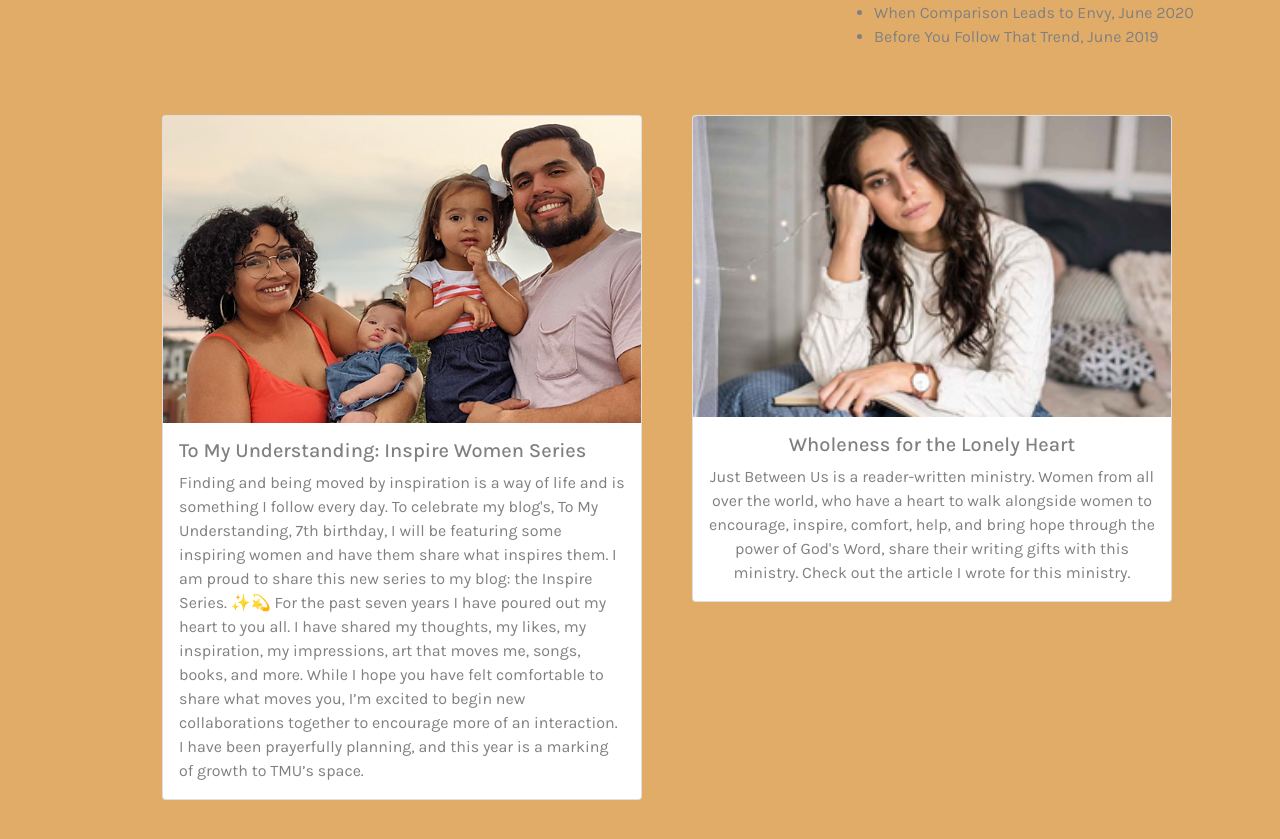
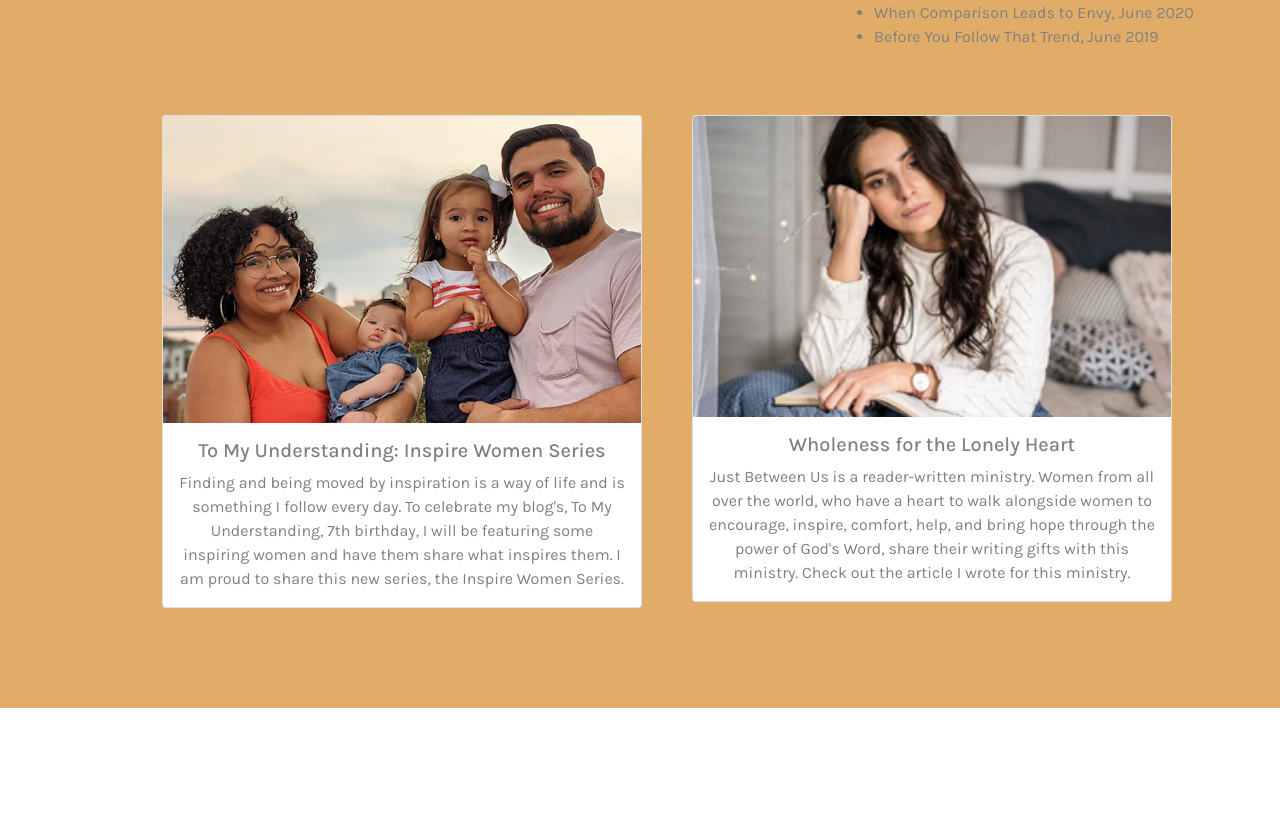
Before and after one commit to Kaitlyn-Lynette/Kathys-Portfolio, a React (Create React App) app: page /featuredwork in a window 1280 px wide. Shown: the part 2676-3515 px from the top of the page. After the commit the page ends 3384 px from the top, so only its background shows below. Built offline with nearby package versions, Linux system fonts and the light colour scheme.

Commit message:
Edits the text to the same length on the article features

```diff
--- a/src/pages/PersonalWriting.js
+++ b/src/pages/PersonalWriting.js
@@ -96,8 +96,8 @@ const PersonalWriting = () => {
             </div>
           </Col> */}
 
-            <Col md={6}>
-              <Card style={{ width: "30rem" }}>
+            <Col xs={12}  md={6} >
+              <Card style={{ width: "30rem", textAlign:"center"}}>
                 <Card.Img variant="top" src="/images/InspireSeries.png" />
                 <Card.Body>
                   <Card.Title>
@@ -108,20 +108,12 @@ const PersonalWriting = () => {
                     is something I follow every day. To celebrate my blog's, To
                     My Understanding, 7th birthday, I will be featuring some
                     inspiring women and have them share what inspires them. I am
-                    proud to share this new series to my blog: the Inspire
-                    Series. ✨💫 For the past seven years I have poured out my
-                    heart to you all. I have shared my thoughts, my likes, my
-                    inspiration, my impressions, art that moves me, songs,
-                    books, and more. While I hope you have felt comfortable to
-                    share what moves you, I’m excited to begin new
-                    collaborations together to encourage more of an interaction.
-                    I have been prayerfully planning, and this year is a marking
-                    of growth to TMU’s space.
+                    proud to share this new series, the Inspire  Women Series.
                   </Card.Text>
                 </Card.Body>
               </Card>
             </Col>
-            <Col md={6}>
+            <Col xs={12} md={6}>
               <Card style={{ width: "30rem", textAlign:"center" }}>
                 <Card.Img variant="top" src="/images/JustBetweenUs.png" />
                 <Card.Body>
```
